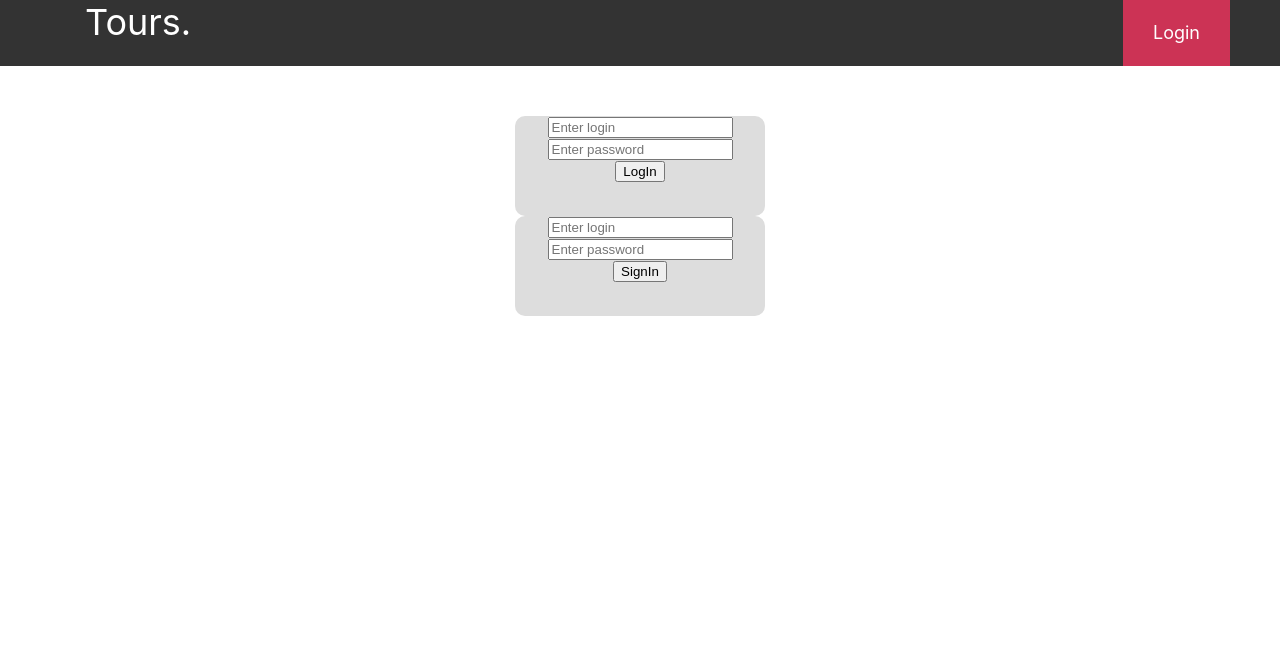
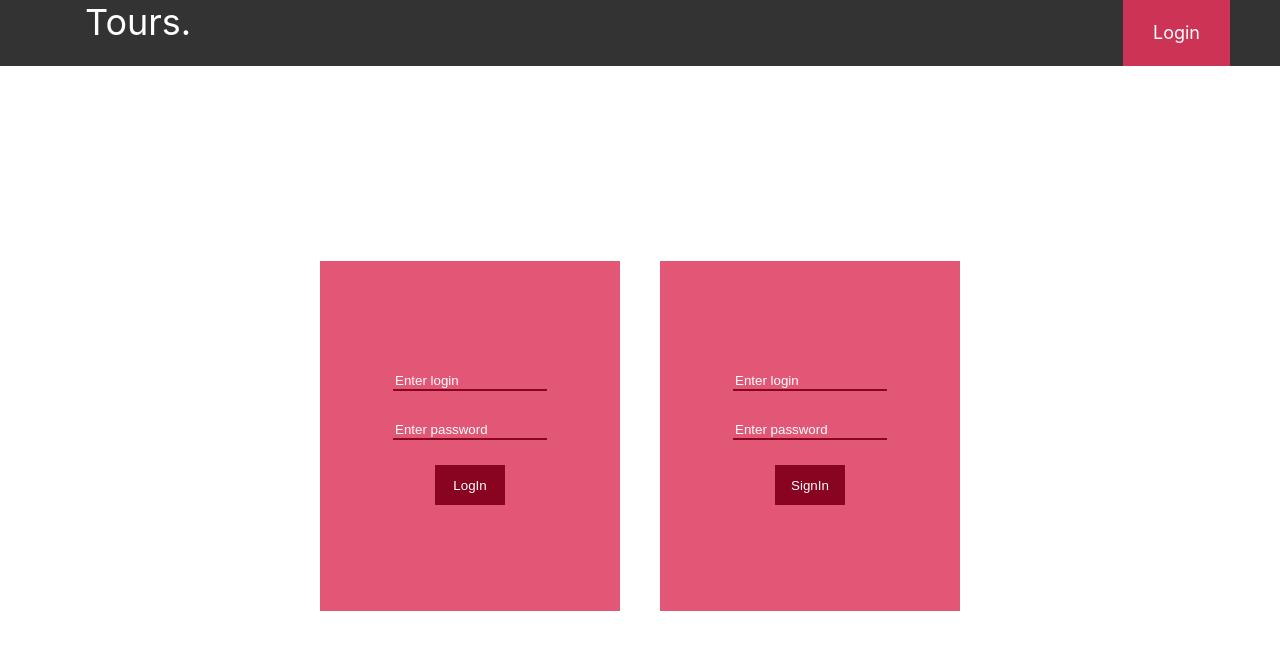
Before and after one commit to OlehSihunov/tour-fe-task, a React (Create React App) app: page /login in a window 1280 px wide. Shown: the top 650 px of the page. Built offline with nearby package versions, Linux system fonts and the light colour scheme.

Commit message:
styled forms

```diff
--- a/src/components/login/SignInForm/SignInForm.tsx
+++ b/src/components/login/SignInForm/SignInForm.tsx
@@ -1,6 +1,7 @@
 import React, {useState} from 'react';
 import { observer } from 'mobx-react';
 import { useHistory } from "react-router-dom";
+import './SignInForm.scss';
 import IUser from '../../../interfaces/IUser';
 import rootStore from '../../../stores/rootStore';
 import { v4 as uuidv4 } from 'uuid';
@@ -25,12 +26,12 @@ const SignInForm = observer(({signIn, signOut}:ILoginPageProps) => {
     }
 
     return(
-        <div className="login-form">
+        <div className="form login-form">
             <form onSubmit={handleSignIn}>
-                    <input value={login} onChange={(e) => setLogin(e.target.value)}
+                    <input className="input" value={login} onChange={(e) => setLogin(e.target.value)}
                     type="text" placeholder="Enter login" /><br />
-                    <input value={password} onChange={(e) => setPassword(e.target.value)} type="password" placeholder="Enter password" /><br />
-                    <input type="submit" value="LogIn"/>
+                    <input className="input" value={password} onChange={(e) => setPassword(e.target.value)} type="password" placeholder="Enter password" /><br />
+                    <input className="submit-btn" type="submit" value="LogIn"/>
                 </form>
         </div>
     )
--- a/src/components/login/SignUpForm/SignUpForm.scss
+++ b/src/components/login/SignUpForm/SignUpForm.scss
@@ -1,7 +1,9 @@
-.login-form{
-    margin: 0 auto;
-    border-radius: 10px;
-    width:250px;
-    height: 100px;
-    background-color: #ddd;
-}
+// .login-form{
+//     display: flex;
+//     flex-direction: column;
+//     justify-content: center;
+//     border-radius: 10px;
+//     width:250px;
+//     height: 100px;
+//     background-color: #ddd;
+// }
--- a/src/components/login/SignUpForm/SignUpForm.tsx
+++ b/src/components/login/SignUpForm/SignUpForm.tsx
@@ -26,11 +26,11 @@ const SignUpForm = observer(({addNewUser: IUser}:ISignUpPageProps) => {
     }
 
     return (
-        <div className="signup-form">
+        <div className="form signup-form">
              <form onSubmit={signUp} className="login-form">
-                 <input value={login} onChange={(e)=>setLogin(e.target.value)} type="text" placeholder="Enter login" /><br />
-                 <input value={password} onChange={(e)=>setPassword(e.target.value)} type="password" placeholder="Enter password" /><br />
-                 <input type="submit" value="SignIn"/>
+                 <input className="input" value={login} onChange={(e)=>setLogin(e.target.value)} type="text" placeholder="Enter login" /><br />
+                 <input className="input" value={password} onChange={(e)=>setPassword(e.target.value)} type="password" placeholder="Enter password" /><br />
+                 <input className="submit-btn" type="submit" value="SignIn"/>
              </form>
 
         </div>
--- a/src/components/login/login.scss
+++ b/src/components/login/login.scss
@@ -0,0 +1,52 @@
+.login-wrapper{
+    display: flex;
+    justify-content: center;
+    align-items: center;
+    width: 100%;
+    height: 80vh;
+    .form{
+        &:hover{
+            transition: 500ms;
+            background-color: #cc3355;
+        }
+        background-color: #E25775;
+        margin: 20px;
+        display: flex;
+        justify-content: center;
+        align-items: center;
+        width: 300px;
+        height: 350px;
+    }
+    .input{
+        background-color: transparent;
+        color: #fff;
+        margin: 15px 0;
+        border: none;
+        border-bottom: 2px solid #890421;
+        width: 150px;
+        &::placeholder{
+            color: #fff;
+        }
+        &:focus{
+            background-color: transparent;
+            box-shadow:none;
+            outline-style: none;
+            border-bottom: 2px solid #890421;
+        }
+    }
+    .submit-btn{
+        &:hover{
+            background-color: #AC1737;
+        }
+        &:focus{
+            border: none;
+            outline: none
+        }
+        background-color: #890421;
+        margin: 10px 0;
+        color: #fff;
+        border: none;
+        width: 70px;
+        height: 40px;
+    }
+}
```
